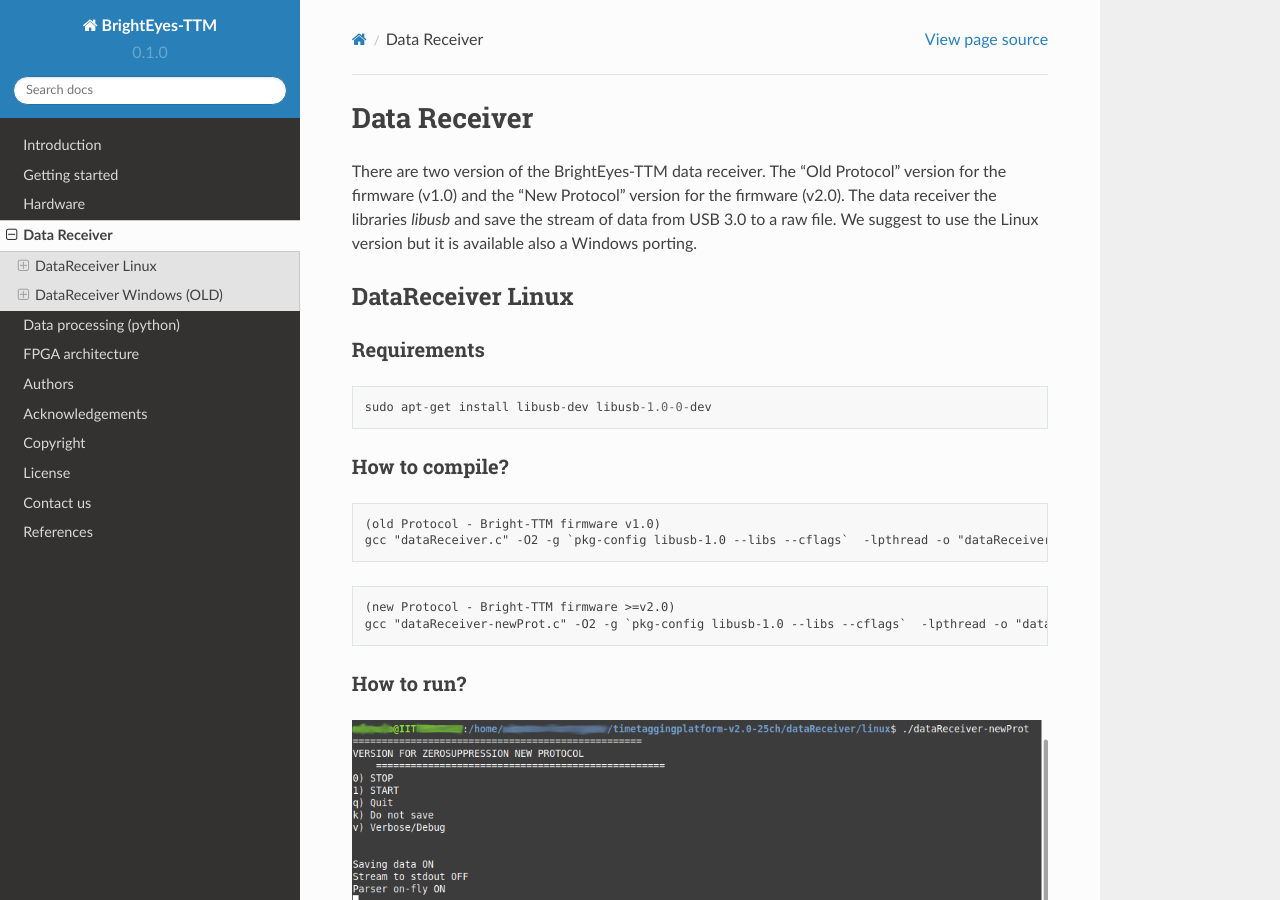
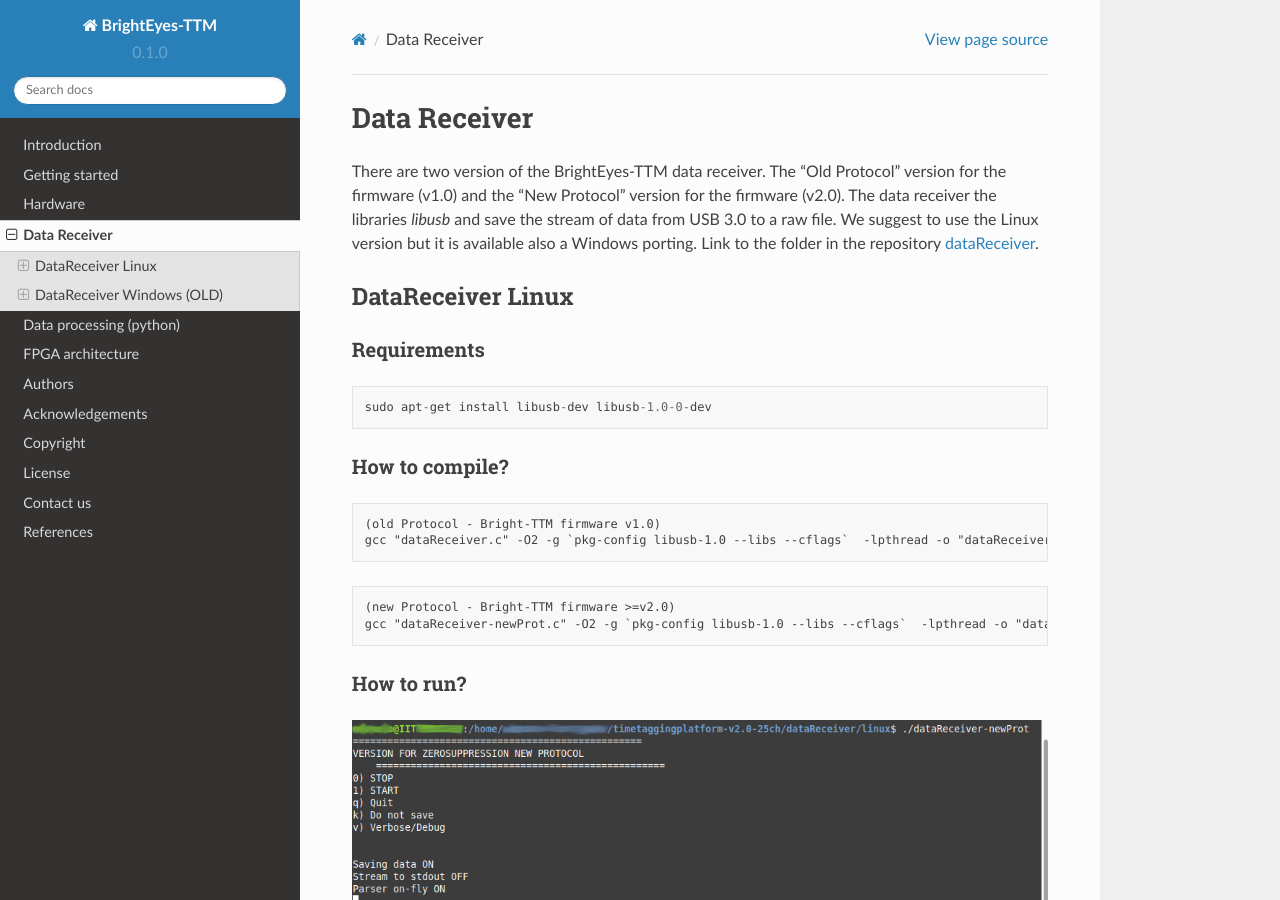
Before and after one commit to mattia-donato/BrightEyes-TTM-docs, a Sphinx documentation site: the page built from docs/source/datareceiver.md, in a window 1280 px wide and 900 px high. Built offline with Sphinx 7.4.7 and the Read the Docs theme 2.0.0, drawn with Linux system fonts in a browser that asks for light colours; pages that are not in the unit, such as notebooks, are missing from menus.

Commit message:
Update datareceiver.md

```diff
--- a/docs/source/datareceiver.md
+++ b/docs/source/datareceiver.md
@@ -1,6 +1,6 @@
 # Data Receiver
 
-There are two version of the BrightEyes-TTM data receiver. The "Old Protocol" version for the firmware (v1.0)  and the "New Protocol" version for the firmware (v2.0). The data receiver the libraries _libusb_ and save the stream of data from USB 3.0 to a raw file. We suggest to use the Linux version but it is available also a Windows porting.
+There are two version of the BrightEyes-TTM data receiver. The "Old Protocol" version for the firmware (v1.0)  and the "New Protocol" version for the firmware (v2.0). The data receiver the libraries _libusb_ and save the stream of data from USB 3.0 to a raw file. We suggest to use the Linux version but it is available also a Windows porting. Link to the folder in the repository [dataReceiver](https://github.com/VicidominiLab/BrightEyes-TTM/tree/v2.0/dataReceiver).
 
 
 ## DataReceiver Linux
```
